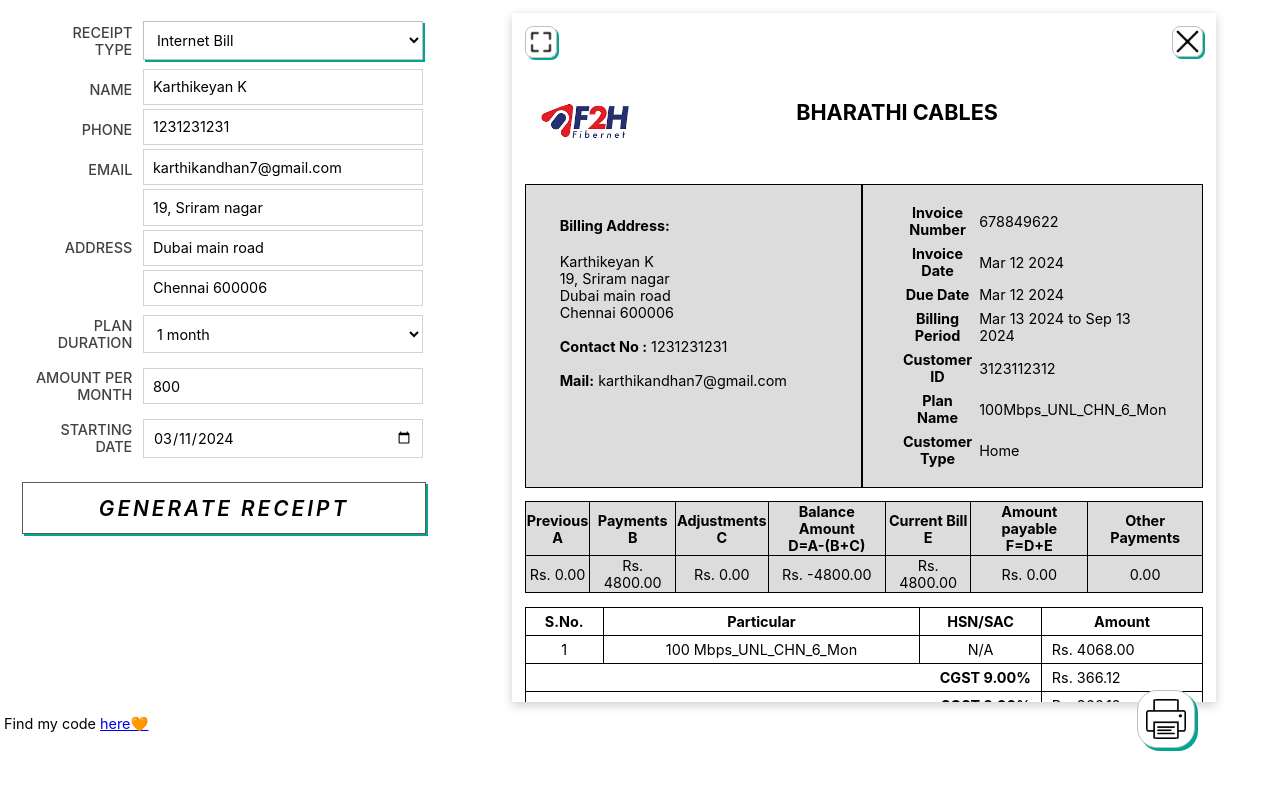
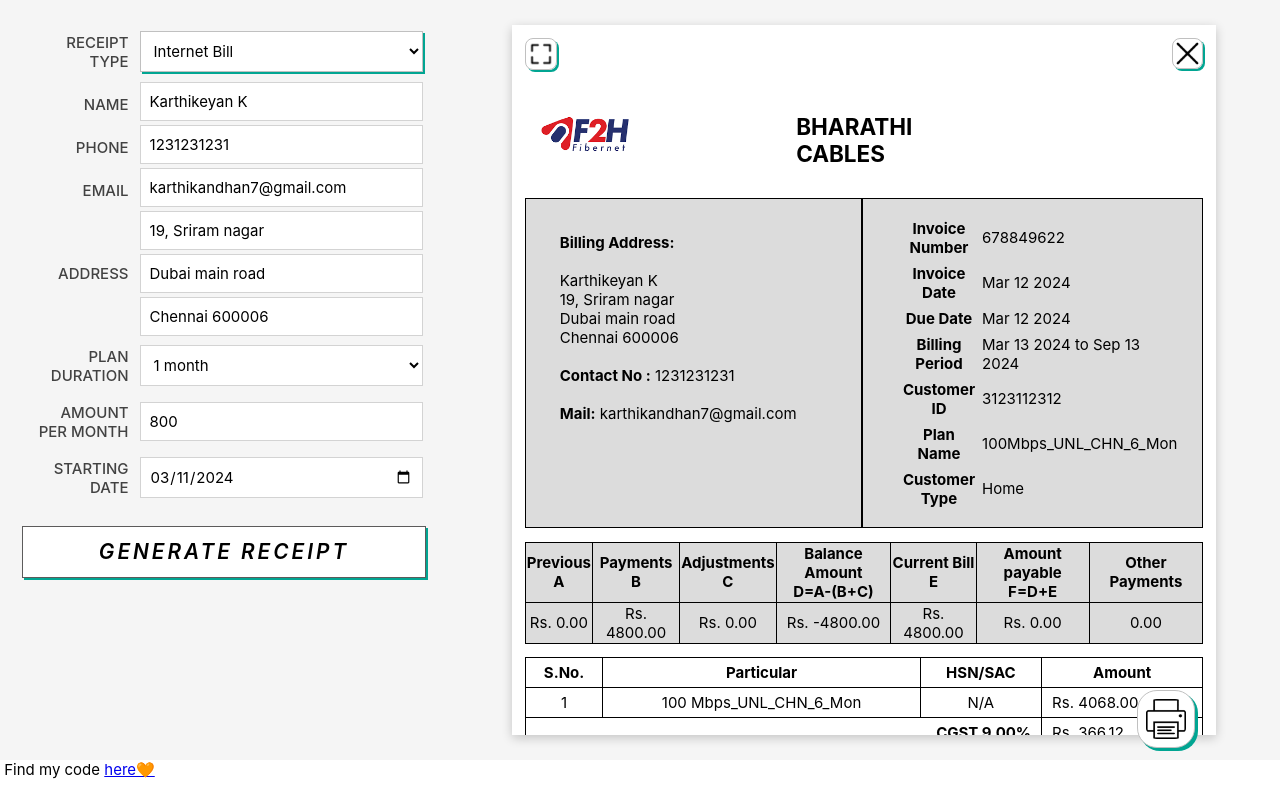
Before and after one commit to KARTHIONGIT/receipt-generate, a React (Create React App) app: page / in a window 1280 px wide. Both pictures are taken after a click on the input "GENERATE RECEIPT". Built offline with nearby package versions, Linux system fonts and the light colour scheme.

Commit message:
Updated css

```diff
--- a/src/Components/Form/Form.css
+++ b/src/Components/Form/Form.css
@@ -1,7 +1,8 @@
 .formPage {
   width: 35%;
+  height: 100%;
   form {
-    margin: 3% 5%;
+    margin: 5% 5%;
   }
   table {
     tr {
--- a/src/Components/PreviewModal/Header/Header.js
+++ b/src/Components/PreviewModal/Header/Header.js
@@ -5,7 +5,7 @@
   return (
     <>
       <div className="brandLogoContainer">
-        <img src={brandLogo} width={120} height={120} />
+        <img alt="brand logo" src={brandLogo} width={120} height={120} />
       </div>
       <div className="brandName">
         <h2>BHARATHI CABLES</h2>
--- a/src/Components/PreviewModal/PreviewModal.css
+++ b/src/Components/PreviewModal/PreviewModal.css
@@ -6,7 +6,7 @@
   padding: 1%;
   margin: 1% 5%;
   max-width: 90%;
-  max-height: 83vh;
+  height: 90%;
   overflow-x: hidden;
   flex: 1;
 }
--- a/src/Container/ReceiptContainer.css
+++ b/src/Container/ReceiptContainer.css
@@ -1,5 +1,7 @@
 .container {
   display: flex;
   justify-content: space-around;
-
+  align-items: center;
+  height: 95vh;
+  background-color: whitesmoke;
 }
--- a/src/Container/ReceiptContainer.js
+++ b/src/Container/ReceiptContainer.js
@@ -1,4 +1,4 @@
-import React, { useCallback, useState } from "react";
+import React, { useState } from "react";
 import "./ReceiptContainer.css";
 import PreviewModal from "../Components/PreviewModal/PreviewModal";
 import Form from "../Components/Form/Form";
@@ -29,7 +29,7 @@
         )}
       </div>
       <span>
-      &nbsp;Find my code&nbsp;
+        &nbsp;Find my code&nbsp;
         <a
           target="blank"
           href="https://github.com/KARTHIONGIT/receipt-generate/tree/master/src/"
--- a/src/common/utils/PdfExport/PdfExport.js
+++ b/src/common/utils/PdfExport/PdfExport.js
@@ -52,6 +52,7 @@
   return (
     <>
       <img
+        alt="save as pdf"
         className="printIcon"
         src={printIcon}
         width={40}
--- a/src/common/utils/UtilIcon/UtilIcons.js
+++ b/src/common/utils/UtilIcon/UtilIcons.js
@@ -3,7 +3,6 @@
 import fullScreenOff from "../../graphics/exit-full-screen.png";
 
 import "./UtilIcons.css";
-import { PdfExport } from "../PdfExport/PdfExport";
 
 export const UtilIcons = ({ receiptData, showModal, fullScreenToggle }) => {
   const { showPreviewModal, showFormPage } = receiptData;
@@ -12,6 +11,7 @@
       <div className="fullscreenIconContainer">
         <span onClick={() => fullScreenToggle(!showFormPage)}>
           <img
+            alt="Fullscreen"
             className="fullscreenIcon"
             src={showFormPage ? fullScreenOn : fullScreenOff}
             width={30}
@@ -27,7 +27,7 @@
           }}
           style={{ position: "sticky" }}
         >
-          <img className="closeIcon" src={closeIcon} width={23} height={23} />
+          <img alt="close" className="closeIcon" src={closeIcon} width={23} height={23} />
         </span>
       </div>
     </div>
--- a/src/index.css
+++ b/src/index.css
@@ -1,6 +1,6 @@
 body {
   margin: 0;
-  font-size: .9rem;
+  font-size: 15px;
 
   font-family: -apple-system, BlinkMacSystemFont, 'Segoe UI', 'Roboto', 'Oxygen',
     'Ubuntu', 'Cantarell', 'Fira Sans', 'Droid Sans', 'Helvetica Neue',
```
